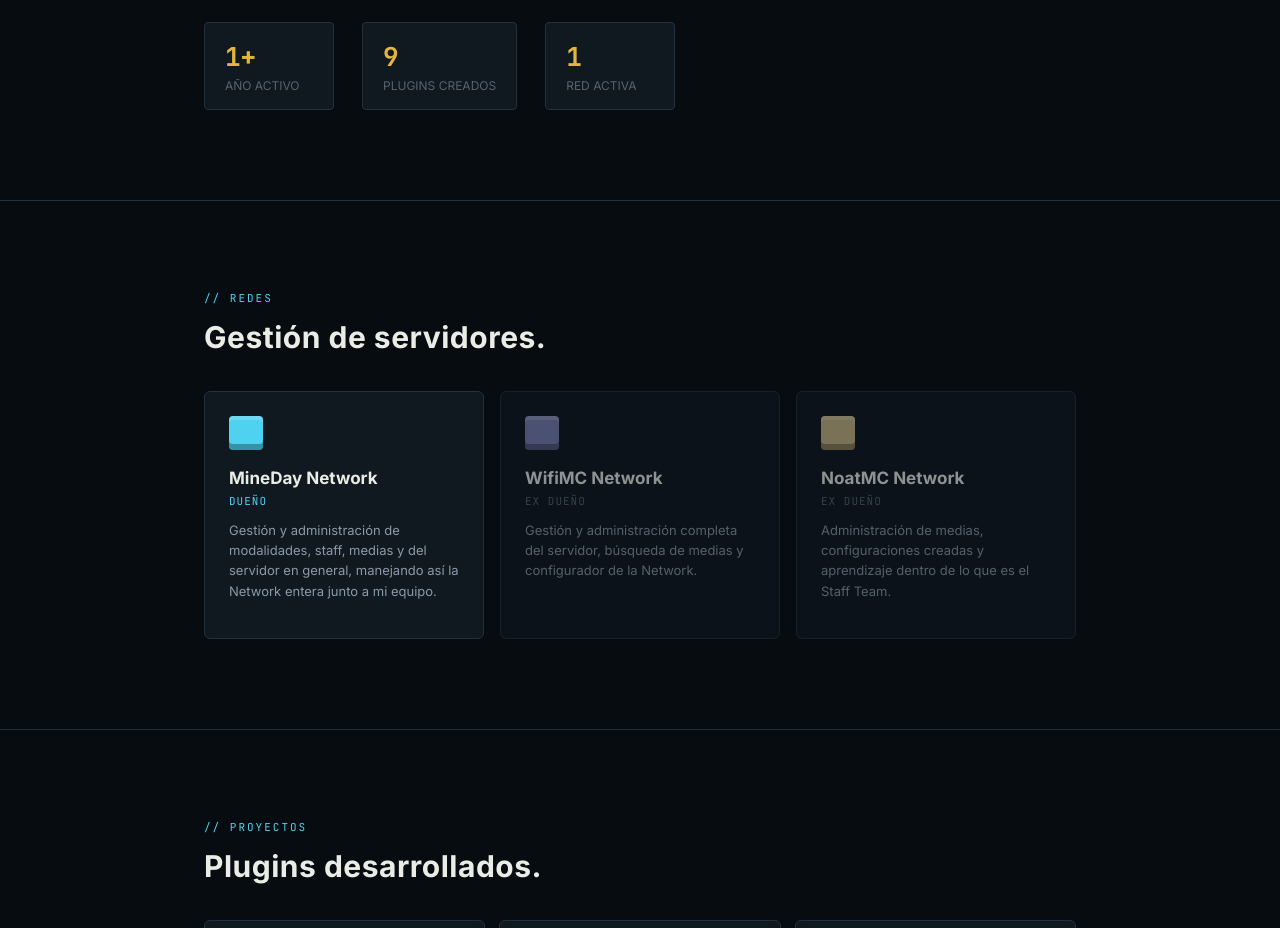
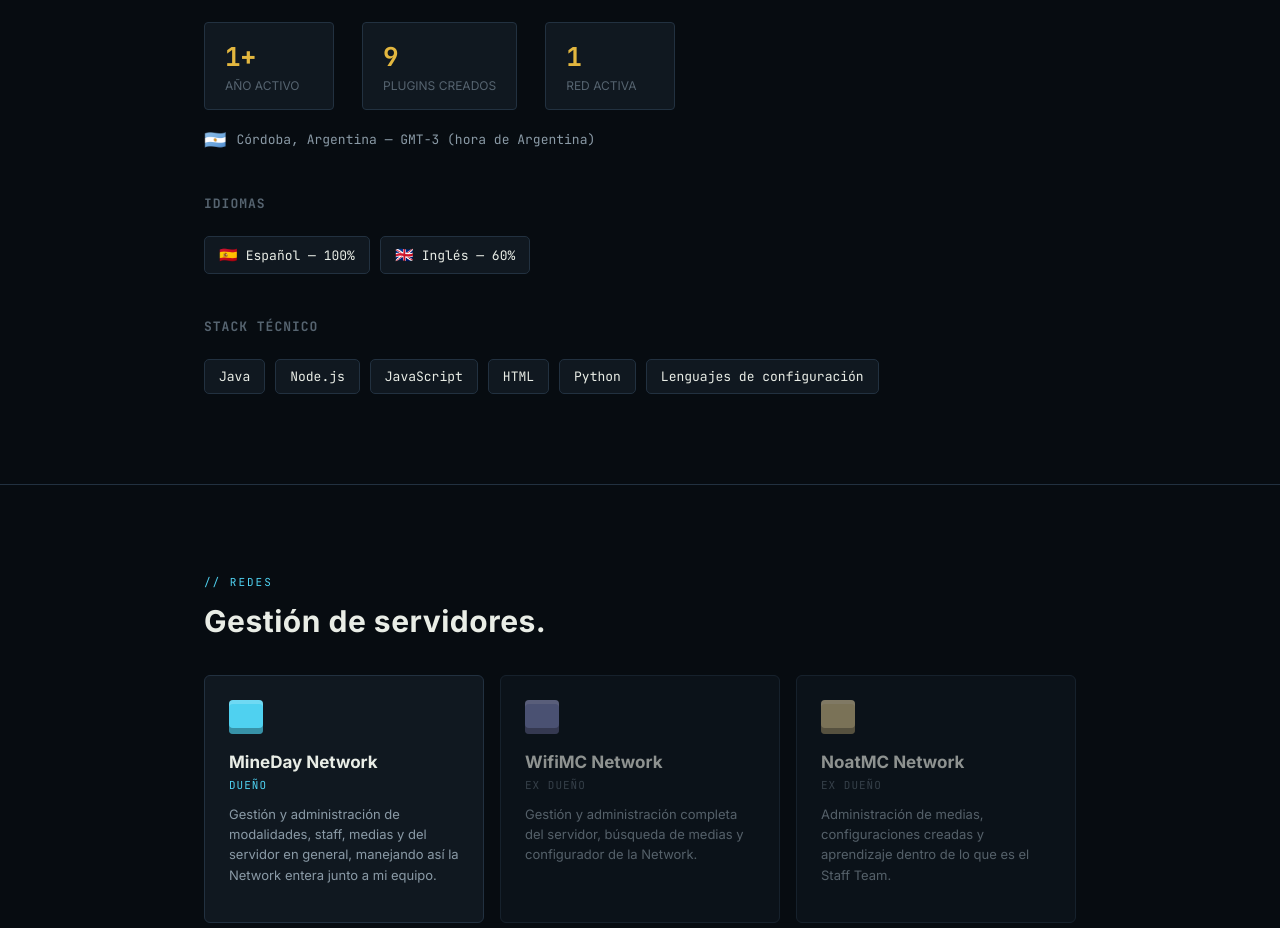
Before and after one commit to bugh4tti/Portafolio, a plain HTML site: page index.html in a window 1280 px wide. Shown: the part 1060-1988 px from the top of the page. Drawn offline with Linux system fonts and the light colour scheme.

Commit message:
Add layout and styling for location and skills sections

```diff
--- a/index.html
+++ b/index.html
@@ -465,6 +465,45 @@
     margin: 0;
   }
 
+  .loc-row{
+    display: flex;
+    align-items: center;
+    gap: 10px;
+    margin-top: 18px;
+    font-family: 'JetBrains Mono', monospace;
+    font-size: 13px;
+    color: var(--text-muted);
+  }
+  .loc-row .flag{ font-size: 18px; }
+
+  .tag-grid{
+    display: flex;
+    flex-wrap: wrap;
+    gap: 10px;
+    margin-top: 24px;
+  }
+  .tag{
+    display: inline-flex;
+    align-items: center;
+    gap: 8px;
+    background: var(--bg-panel);
+    border: 1px solid var(--line);
+    padding: 8px 14px;
+    border-radius: 5px;
+    font-family: 'JetBrains Mono', monospace;
+    font-size: 13px;
+    color: var(--text);
+  }
+  .tag .flag{ font-size: 15px; }
+  .stack-block{ margin-top: 44px; }
+  .stack-block h3{
+    font-size: 13px;
+    letter-spacing: 1px;
+    color: var(--text-faint);
+    text-transform: uppercase;
+    margin: 0 0 4px;
+  }
+
   footer{
     padding: 36px 0 130px;
     text-align: center;
@@ -610,6 +649,31 @@
         <div class="stat"><div class="n">1+</div><div class="l">AÑO ACTIVO</div></div>
         <div class="stat"><div class="n">9</div><div class="l">PLUGINS CREADOS</div></div>
         <div class="stat"><div class="n">1</div><div class="l">RED ACTIVA</div></div>
+      </div>
+
+      <div class="loc-row">
+        <span class="flag" aria-hidden="true">🇦🇷</span>
+        <span>Córdoba, Argentina — GMT-3 (hora de Argentina)</span>
+      </div>
+
+      <div class="stack-block">
+        <h3 class="mono">Idiomas</h3>
+        <div class="tag-grid">
+          <span class="tag"><span class="flag" aria-hidden="true">🇪🇸</span>Español — 100%</span>
+          <span class="tag"><span class="flag" aria-hidden="true">🇬🇧</span>Inglés — 60%</span>
+        </div>
+      </div>
+
+      <div class="stack-block">
+        <h3 class="mono">Stack técnico</h3>
+        <div class="tag-grid">
+          <span class="tag">Java</span>
+          <span class="tag">Node.js</span>
+          <span class="tag">JavaScript</span>
+          <span class="tag">HTML</span>
+          <span class="tag">Python</span>
+          <span class="tag">Lenguajes de configuración</span>
+        </div>
       </div>
     </div>
   </section>
@@ -820,4 +884,4 @@
 </script>
 
 </body>
-        </html>
+  </html>
```
